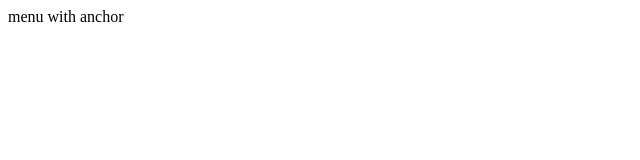
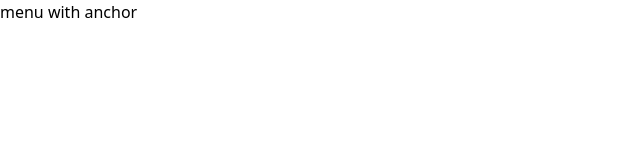
Before and after one commit to wtlin1228/menu-with-anchor, a React (Create React App) app: page / in a window 1280 px wide. Shown: the top 160 px of the page, without its empty margins (0-640 px from the left). Built offline with nearby package versions, Linux system fonts and the light colour scheme.

Commit message:
configure tailwind

```diff
--- /dev/null
+++ b/craco.config.js
@@ -0,0 +1,8 @@
+// craco.config.js
+module.exports = {
+  style: {
+    postcss: {
+      plugins: [require('tailwindcss'), require('autoprefixer')],
+    },
+  },
+}
--- /dev/null
+++ b/src/index.css
@@ -0,0 +1,4 @@
+/* ./src/index.css */
+@tailwind base;
+@tailwind components;
+@tailwind utilities;
--- a/src/index.js
+++ b/src/index.js
@@ -1,5 +1,6 @@
 import React from 'react'
 import ReactDOM from 'react-dom'
+import './index.css'
 import App from './App'
 
 ReactDOM.render(
--- /dev/null
+++ b/tailwind.config.js
@@ -0,0 +1,11 @@
+module.exports = {
+  purge: ['./src/**/*.{js,jsx,ts,tsx}', './public/index.html'],
+  darkMode: false, // or 'media' or 'class'
+  theme: {
+    extend: {},
+  },
+  variants: {
+    extend: {},
+  },
+  plugins: [],
+}
```
Also changed, not shown: package.json (+12 -3 lines), 1 other file (tests, documents, lock files or other folders).
